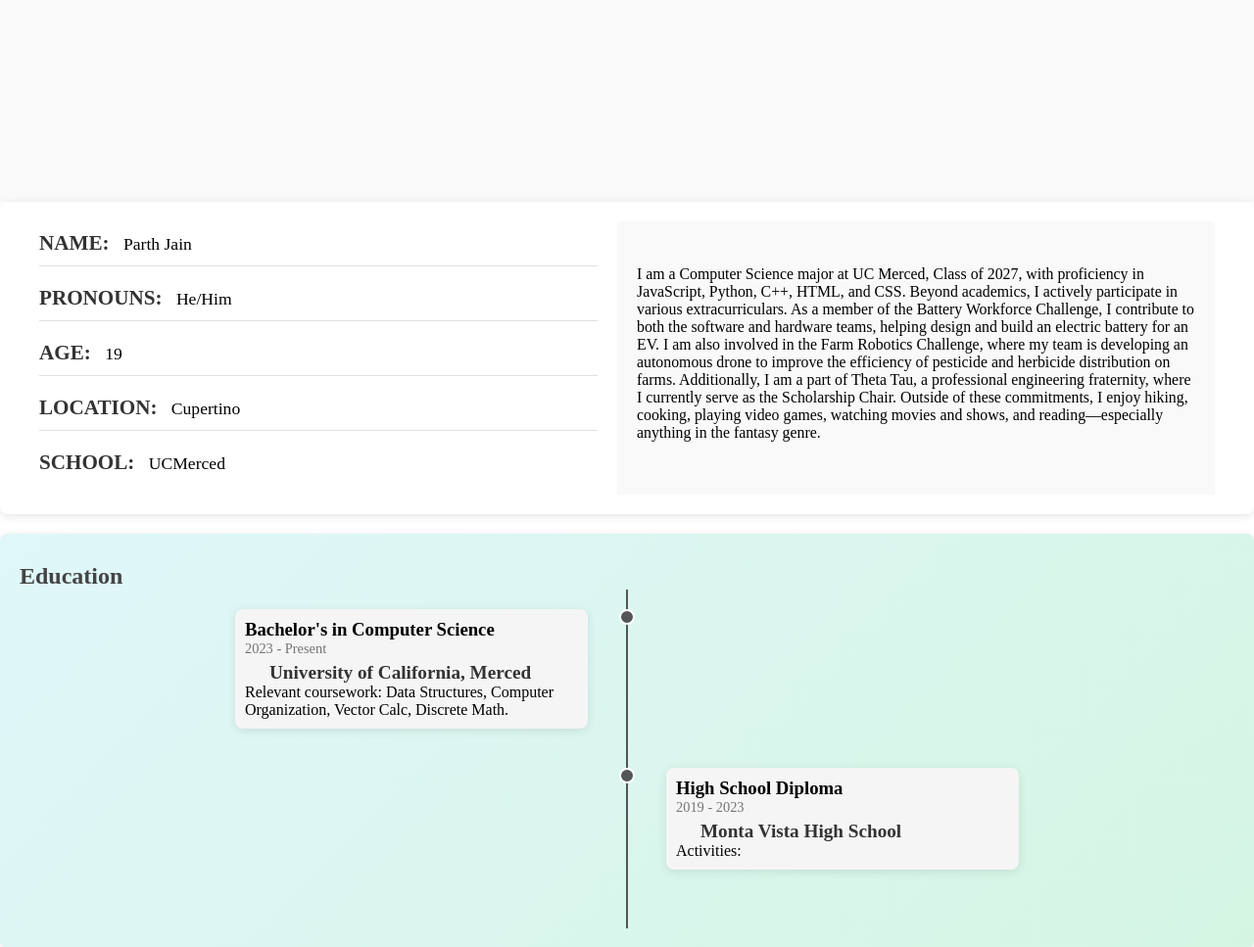
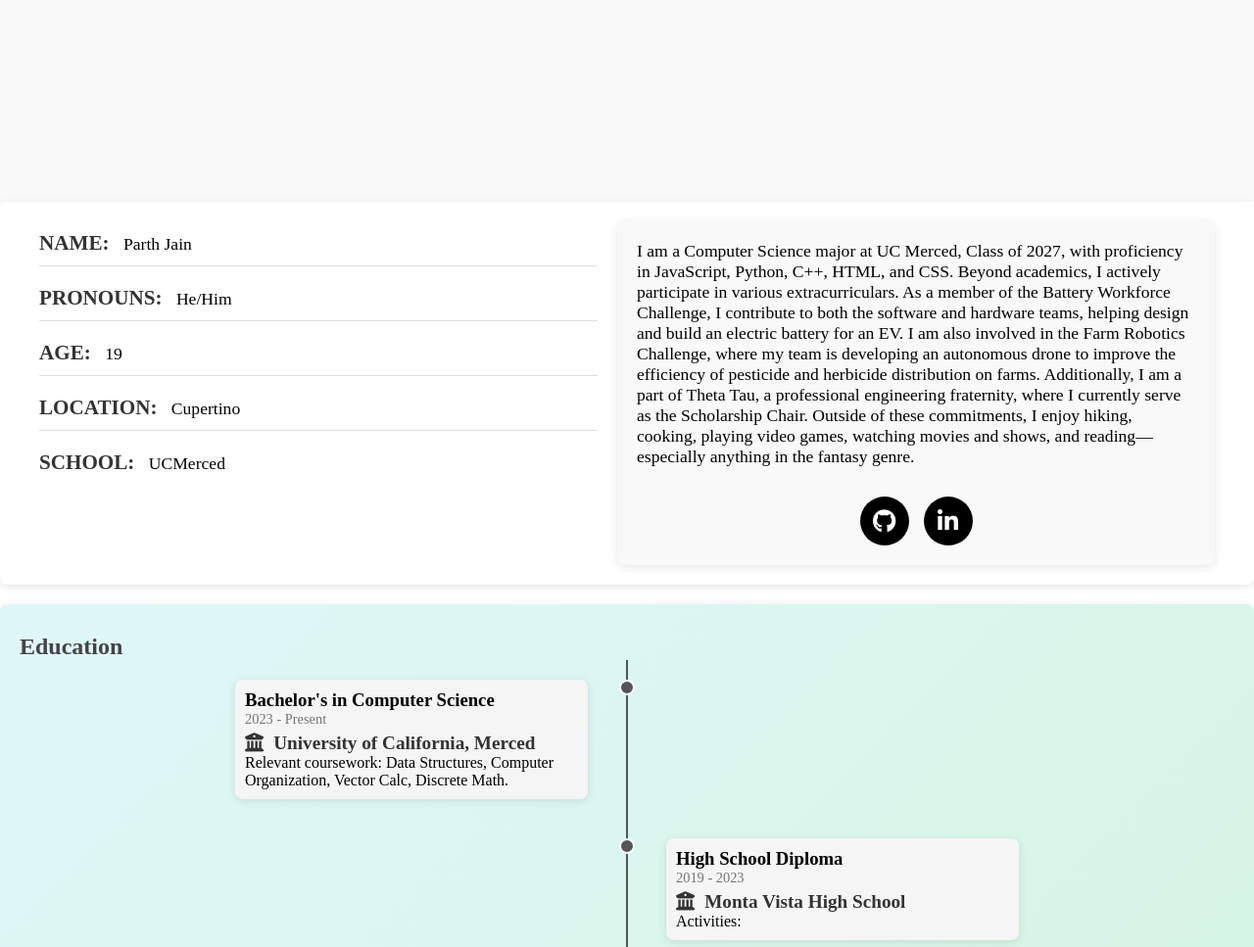
Before and after one commit to parthgmjain/personal_website, a Flask app: page / in a window 1280 px wide. Shown: the part 594-1561 px from the top of the page at 98% size. Run offline with Flask 3, Linux system fonts and the light colour scheme.

Commit message:
creating github and linkedin buttons

```diff
--- a/static/styles.css
+++ b/static/styles.css
@@ -139,12 +139,45 @@
 }
 
 /* Style for the info text box */
+/* Bio Info Section */
 .bio-info {
     display: flex;
-    align-items: center; /* Vertically center the info text */
-    padding: 20px; /* Add padding for spacing */
+    flex-direction: column;
+    justify-content: space-between; /* Push content to top and buttons to bottom */
+    padding: 20px;
     background-color: #f9f9f9; /* Light grey background */
-    font-size: 0.9em; /* Slightly smaller text */
+    border-radius: 8px;
+    box-shadow: 0 2px 10px rgba(0, 0, 0, 0.1);
+}
+
+/* Social Buttons */
+.social-buttons {
+    display: flex;
+    gap: 15px; /* Space between buttons */
+    margin-top: 20px; /* Space above the buttons */
+    justify-content: center; /* Center buttons horizontally */
+}
+
+.social-button {
+    display: flex;
+    align-items: center;
+    justify-content: center;
+    width: 50px; /* Button size */
+    height: 50px;
+    background-color: #000; /* Black background */
+    border-radius: 50%; /* Circular shape */
+    color: #fff; /* White icon color */
+    text-decoration: none; /* Remove underline */
+    transition: background-color 0.3s ease, transform 0.3s ease;
+}
+
+.social-button:hover {
+    background-color: #333; /* Darker black on hover */
+    transform: scale(1.1); /* Slightly enlarge on hover */
+}
+
+.social-button i {
+    font-size: 24px; /* Icon size */
 }
 
 /* Responsive design for smaller screens */
@@ -366,6 +399,7 @@
     transform: translateX(0); /* Move to original position */
 }
 
+
 /* Projects Section */
 #projects {
     background-color: #f9f9f9; /* Light background color for the section */
--- a/templates/base.html
+++ b/templates/base.html
@@ -5,6 +5,7 @@
         <meta name="viewport" content="width=device-width, initial-scale=1.0">
         <meta http-equiv="X-UA-Compatible" content="ie=edge">
         <link rel="stylesheet" href="{{ url_for('static', filename='styles.css') }}">
+        <link rel="stylesheet" href="https://cdnjs.cloudflare.com/ajax/libs/font-awesome/6.0.0-beta3/css/all.min.css">
        {% block head %}{% endblock %}
     </head>
     <body>
--- a/templates/index.html
+++ b/templates/index.html
@@ -32,7 +32,17 @@
             <div class="bio-info">
                 <p>I am a Computer Science major at UC Merced, Class of 2027, with proficiency in JavaScript, Python, C++, HTML, and CSS. Beyond academics, I actively participate in various extracurriculars. As a member of the Battery Workforce Challenge, I contribute to both the software and hardware teams, helping design and build an electric battery for an EV. I am also involved in the Farm Robotics Challenge, where my team is developing an autonomous drone to improve the efficiency of pesticide and herbicide distribution on farms. Additionally, I am a part of Theta Tau, a professional engineering fraternity, where I currently serve as the Scholarship Chair.
                     Outside of these commitments, I enjoy hiking, cooking, playing video games, watching movies and shows, and reading—especially anything in the fantasy genre.</p>
+
+                <!-- GitHub and LinkedIn Buttons -->
+                <div class="social-buttons">
+                    <a href="https://github.com/parthgmjain" target="_blank" class="social-button github">
+                        <i class="fab fa-github"></i>
+                    </a>
+                    <a href="https://www.linkedin.com/in/parth-jain05/" target="_blank" class="social-button linkedin">
+                        <i class="fab fa-linkedin-in"></i>
+                    </a>
                 </div>
+            </div>
         </div>
     </div>
 
@@ -136,19 +146,6 @@
         </div>
     </div>
 
-    <div class="section" id="information">
-        <h2>Information</h2>
-        <p>Here you can find updates and insights about my work and interests.</p>
-    </div>
-
-    <div class="section" id="contact">
-        <h2>Contact</h2>
-        <p>Email: <a href="{{ url_for('contact') }}">parthgmjain@gmail.com</a></p>
-        <p>LinkedIn: <a href="https://www.linkedin.com/in/parth-jain05/" target="_blank">My LinkedIn</a></p>
-        <p>GitHub: <a href="https://github.com/parthgmjain" target="_blank">My GitHub</a></p>
-    </div>
-</div>
-
 <script>
     function scrollToNextSection() {
         // Get the current hero section
```
